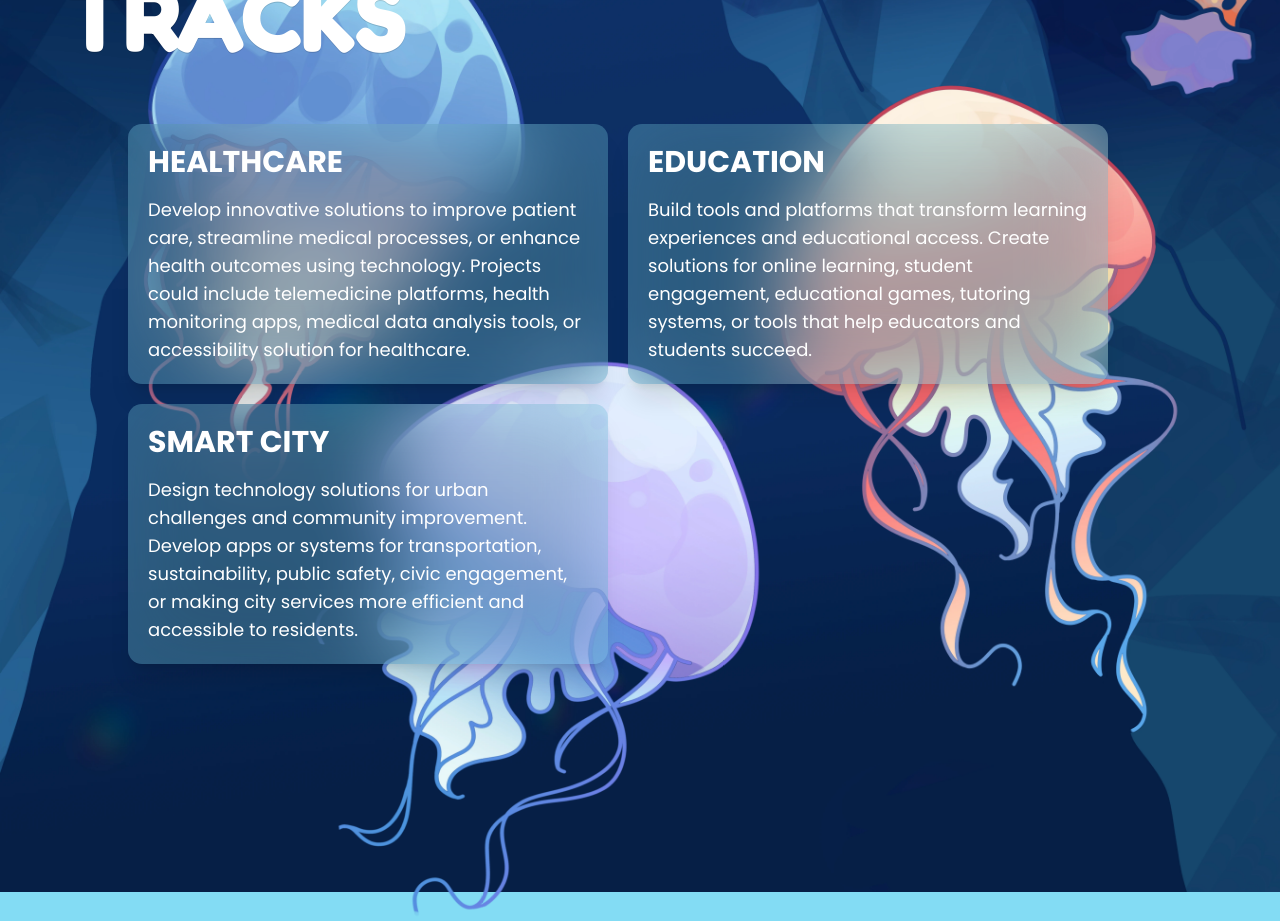
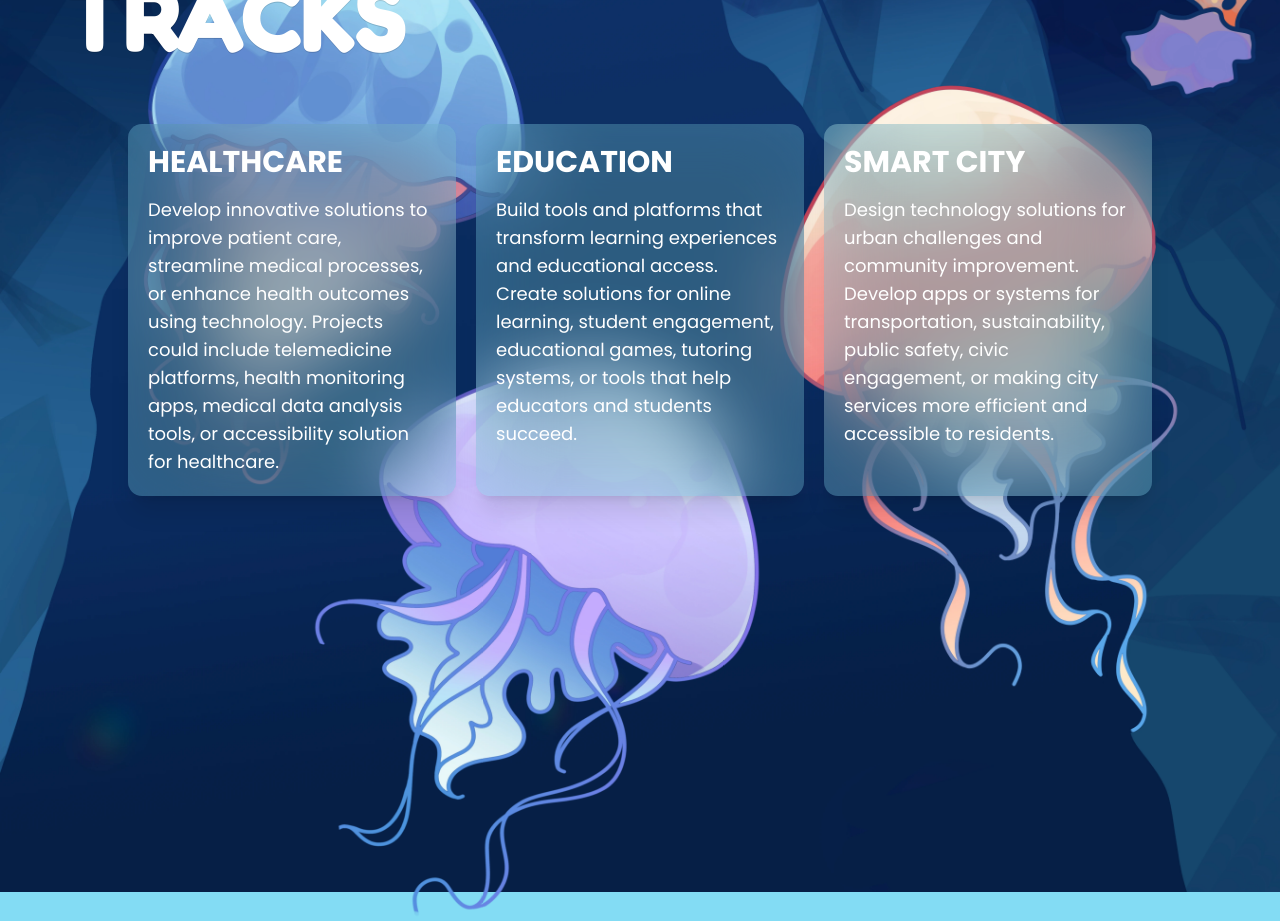
Before and after one commit to project-emory/emory-hacks, a Next.js app: page / in a window 1280 px wide. Shown: the part 2180-3101 px from the top of the page. Built offline with nearby package versions, Linux system fonts and the light colour scheme.

Commit message:
enhancement: improve responsiveness of about and tracks sections
- Updated heading text size in about section to be responsive.
- Modified tracks section to use grid layout for better responsiveness.

```diff
--- a/src/sections/2-about.tsx
+++ b/src/sections/2-about.tsx
@@ -10,7 +10,7 @@ const graphics = [
 const AboutSection = () => {
   return (
     <Section graphics={graphics}>
-      <h1 className="absolute top-25 left-16 text-white font-display text-shadow-2xs text-8xl mb-3">
+      <h1 className="absolute top-25 left-16 text-white font-display text-shadow-2xs text-2xl md:text-6xl xl:text-8xl mb-3">
         ABOUT
       </h1>
     </Section>
--- a/src/sections/3-tracks.tsx
+++ b/src/sections/3-tracks.tsx
@@ -25,12 +25,12 @@ const TracksSection = () => {
   const isInView = useInView(ref);
   return (
     <Section graphics={graphics}>
-      <h1 className="absolute top-25 left-16 text-white font-display text-shadow-2xs text-2xl md:text-8xl mb-3">
+      <h1 className="absolute top-25 left-16 text-white font-display text-shadow-2xs text-2xl md:text-6xl xl:text-8xl mb-3">
         TRACKS
       </h1>
       <div
         ref={ref}
-        className="flex gap-5 flex-wrap absolute top-1/4 left-1/2 -translate-x-1/2 w-[80%]"
+        className="grid gap-5 grid-cols-1 md:grid-cols-2 xl:grid-cols-3 absolute top-1/4 left-1/2 -translate-x-1/2 w-[80%]"
       >
         {Object.entries(tracks).map(([track, description]) => (
           <motion.div
```
